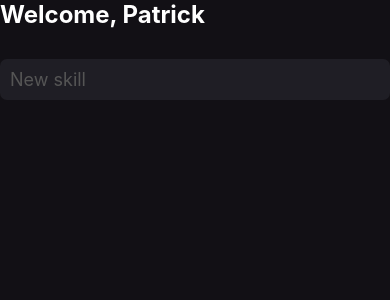
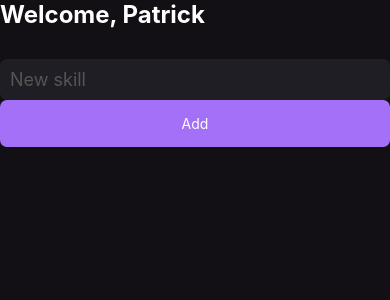
Before and after one commit to patricksw94/mySkills, a React Native app: screen / in a window 390 px wide. Shown: the top 300 px of the page. Built offline with nearby package versions, Linux system fonts and the light colour scheme.

Commit message:
criação butão estilizado Add da Home

```diff
--- a/src/pages/Home.js
+++ b/src/pages/Home.js
@@ -1,5 +1,5 @@
 import React from 'react';
-import { Text, StyleSheet, SafeAreaView, TextInput, Platform } from 'react-native';
+import { Text, StyleSheet, SafeAreaView, TextInput, Platform, TouchableOpacity } from 'react-native';
 
 export function Home(){
   return (
@@ -11,6 +11,10 @@ export function Home(){
         placeholder="New skill"
         placeholderTextColor="#555"
       />
+
+      <TouchableOpacity style={styles.button}>
+          <Text style={styles.buttonText}>Add</Text>
+      </TouchableOpacity>
 
     </SafeAreaView>
   )
@@ -35,5 +39,14 @@ const styles = StyleSheet.create({
         padding: Platform.OS === 'ios' ? 15 : 10,
         marginTop: 30,
         borderRadius: 7
+    },
+    button: {
+        backgroundColor: '#A370F7',
+        padding: 15,
+        borderRadius: 7,
+        alignItems: 'center'
+    },
+    buttonText: {
+        color: '#FFF'
     }
 })
```
